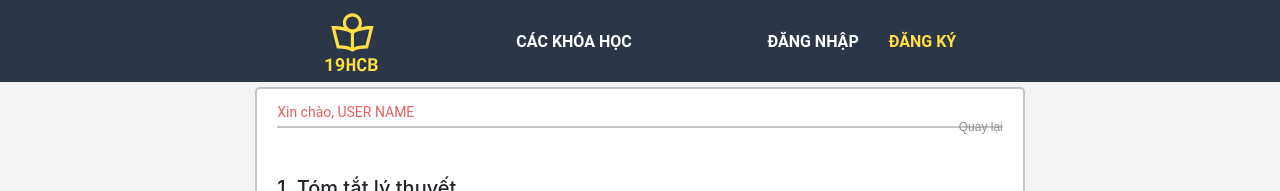
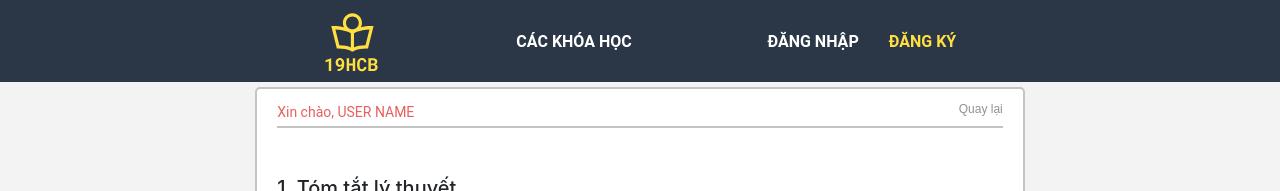
Before and after one commit to ntnhan997/HoTroOnTHPT, a React (Create React App) app in the folder frontend/: page /khoahoc/1/diendan in a window 1280 px wide. Shown: the top 191 px of the page. Built offline with nearby package versions, Linux system fonts and the light colour scheme; no server answers.

Commit message:
hotfix css

```diff
--- a/frontend/src/App.css
+++ b/frontend/src/App.css
@@ -699,7 +699,7 @@ a {
     line-height: 16px;
     color: #959090;
     float: right;
-    margin-top: 20px;
+    margin-top: 2px;
 }
 
 .hello-user-chapter {
```
